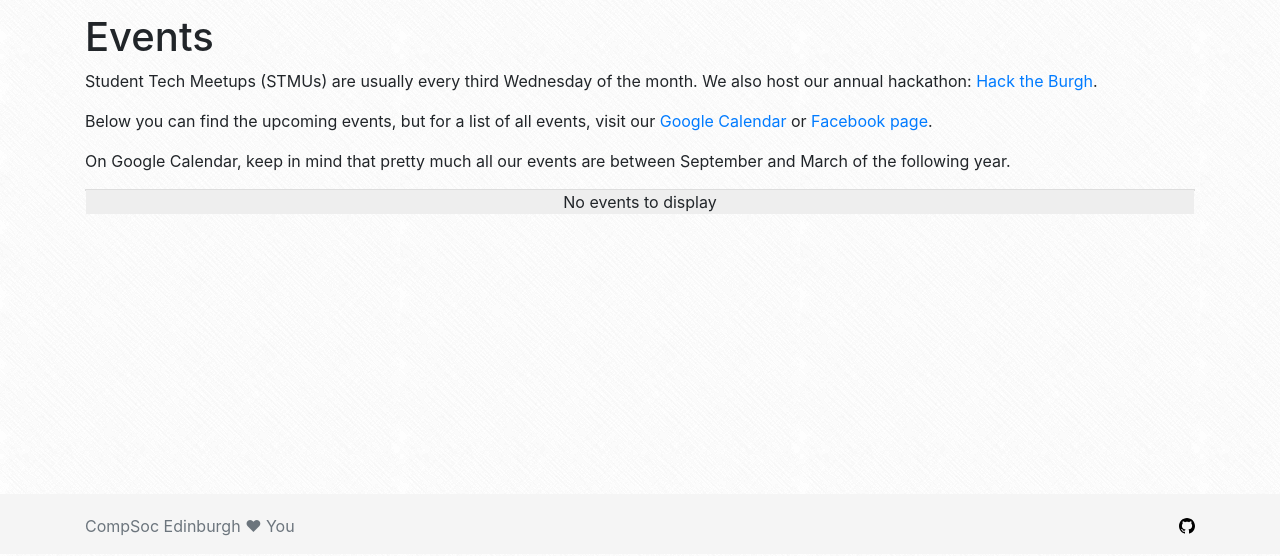
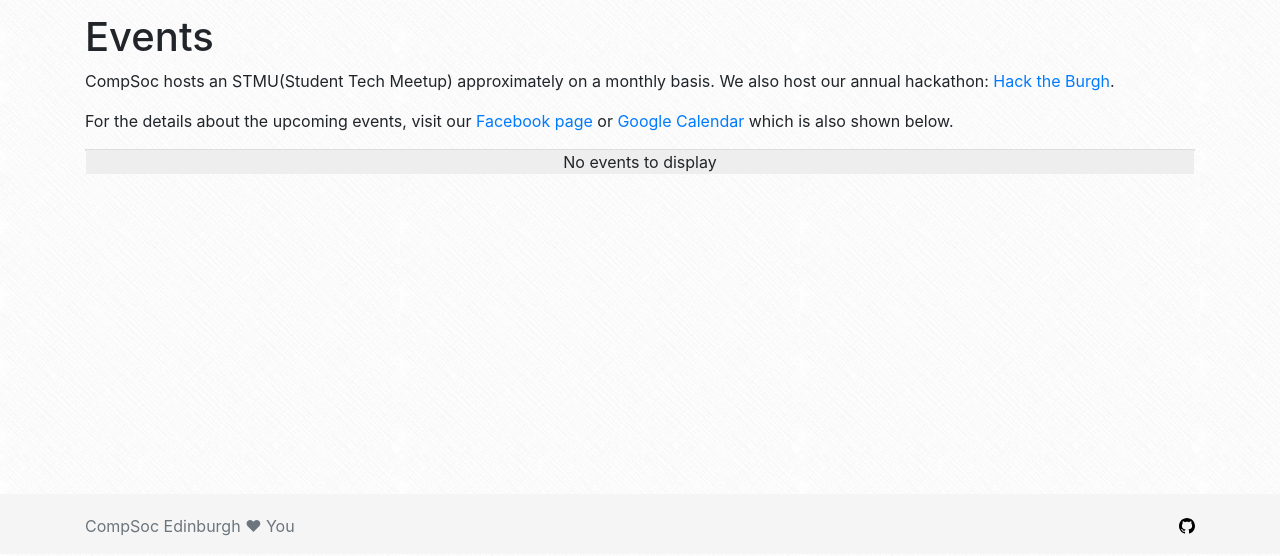
Before and after one commit to compsoc-edinburgh/website, a Jekyll site: the page built from _pages/events.md, in a window 1280 px wide. Shown: the part 346-902 px from the top of the page. Built offline with Jekyll 4.4.1, drawn with Linux system fonts in a browser that asks for light colours; nearby versions of some CDN libraries.

Commit message:
Update descriptions for the page

```diff
--- a/_pages/events.md
+++ b/_pages/events.md
@@ -4,11 +4,8 @@ has_include: true
 # Note that you may also need to edit the above include
 ---
 
-Student Tech Meetups (STMUs) are usually every third Wednesday of the month. We also host our annual hackathon: [Hack the Burgh](http://hacktheburgh.com).
+CompSoc hosts an STMU(Student Tech Meetup) approximately on a monthly basis. We also host our annual hackathon: [Hack the Burgh](http://hacktheburgh.com).
 
-Below you can find the upcoming events, but for a list of all events, visit our
-[Google Calendar](https://calendar.google.com/calendar/embed?title=CompSoc%20Calendar&showPrint=0&showCalendars=0&mode=AGENDA&height=600&wkst=1&bgcolor=%23FFFFFF&src=comp-soc.com_1k2f1gda8js9nav1ilr5g5h6vk%40group.calendar.google.com&color=%23182C57&ctz=Europe%2FLondon) or [Facebook page](https://www.facebook.com/pg/compsoc/events).
-
-On Google Calendar, keep in mind that pretty much all our events are between September and March of the following year.
+For the details about the upcoming events, visit our [Facebook page](https://www.facebook.com/pg/compsoc/events) or [Google Calendar](https://calendar.google.com/calendar/embed?title=CompSoc%20Calendar&showPrint=0&showCalendars=0&mode=AGENDA&height=600&wkst=1&bgcolor=%23FFFFFF&src=comp-soc.com_1k2f1gda8js9nav1ilr5g5h6vk%40group.calendar.google.com&color=%23182C57&ctz=Europe%2FLondon) which is also shown below.
 
 <div id="calendar"></div>
```
